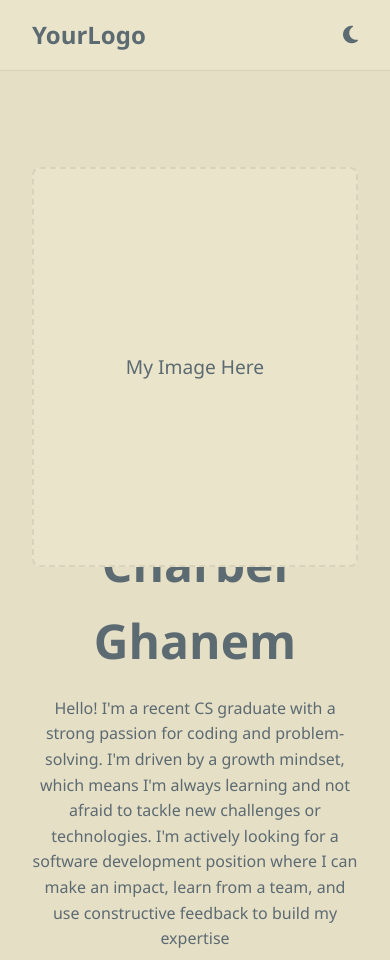
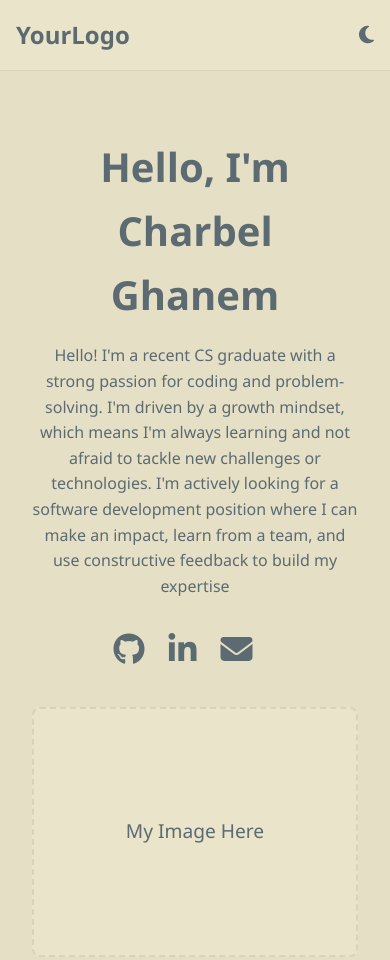
Before and after one commit to bmislol/bmislol.github.io, a plain HTML site: page index.html in a window 390 px wide. Shown: the top 960 px of the page. Drawn offline with Linux system fonts and the light colour scheme; no server answers.

Commit message:
fix a few responsive bug fixes for mobile devices

```diff
--- a/style.css
+++ b/style.css
@@ -172,28 +172,6 @@ main {
     border-radius: var(--border-radius);
     margin-bottom: 1rem;
     border: 1px solid var(--border-color);
-}
-
-/* --- Responsive (Mobile) --- */
-@media (max-width: 768px) {
-    .hero-section {
-        grid-template-columns: 1fr; /* Stack columns on mobile */
-        text-align: center;
-    }
-
-    .hero-image {
-        grid-row: 1; /* Move image to the top on mobile */
-        height: 250px;
-    }
-
-    .hero-contact {
-        justify-content: center;
-    }
-
-    .nav-links {
-        /* This is a simple version. A real mobile menu is more complex */
-        display: none;
-    }
 }
 
 /* --- Projects Section --- */
@@ -384,3 +362,40 @@ main {
     color: var(--heading-color);
     font-size: 1.1rem;
 }
+
+/* --- Responsive (Mobile) --- */
+@media (max-width: 768px) {
+
+    .navbar {
+        padding: 1rem;
+    }
+    .nav-links {
+        display: none;
+    }
+
+    /* --- Hero Section Fix --- */
+    .hero-section {
+        display: block;
+        text-align: center;
+        min-height: auto;
+        padding: 2rem 0 4rem 0;
+    }
+
+    .hero-image {
+        max-width: 100%;
+        margin-top: 2rem;
+    }
+
+    .placeholder-image {
+        height: 250px;
+    }
+
+    .hero-contact {
+        display: flex;
+        justify-content: center;
+    }
+
+    .hero-text h1 {
+        font-size: 2.5rem;
+    }
+}
```
